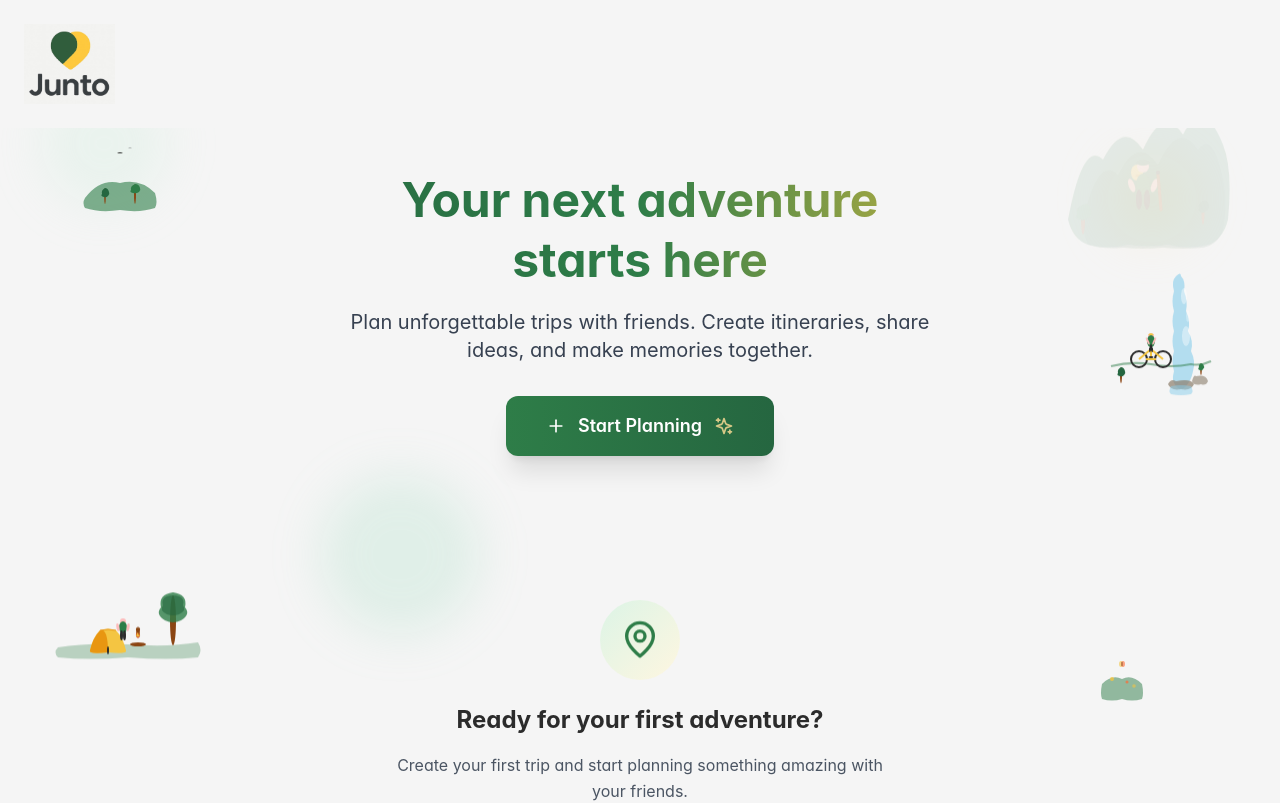
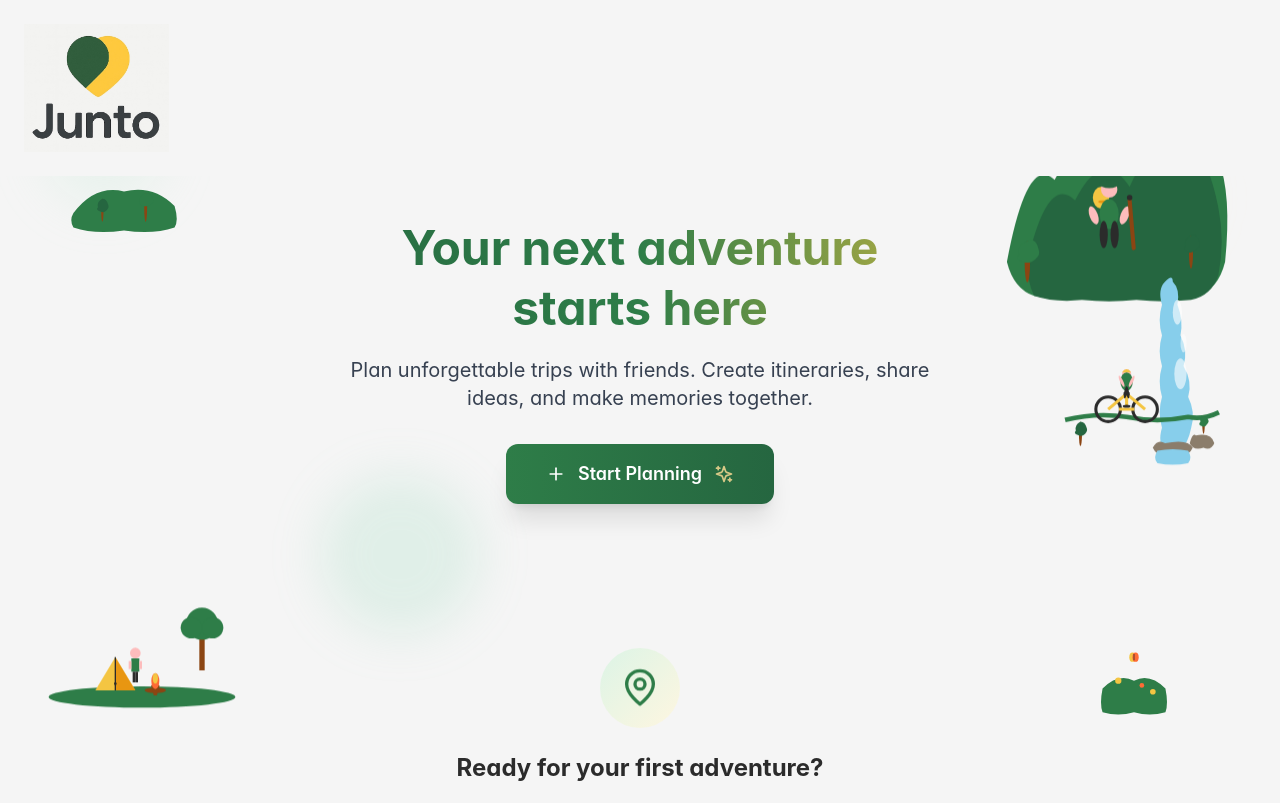
Before and after one commit to MimiLeinbach/Bolt-Hackathon, a React (Vite) app: page / in a window 1280 px wide. Shown: the top 803 px of the page. Built offline with nearby package versions, Linux system fonts and the light colour scheme.

Commit message:
Bigger Logo and Illustrations with Original Tent Design

```diff
--- a/src/components/shared/Layout.tsx
+++ b/src/components/shared/Layout.tsx
@@ -14,14 +14,14 @@ export default function Layout({ children }: LayoutProps) {
         <div className="absolute bottom-40 left-1/4 w-40 h-40 bg-forest-300/20 rounded-full blur-xl animate-float" style={{ animationDelay: '4s' }}></div>
       </div>
 
-      {/* Adventure Lifestyle Illustrations - Dynamic & Organic */}
+      {/* Adventure Lifestyle Illustrations - Bigger & More Prominent */}
       <div className="fixed inset-0 overflow-hidden pointer-events-none z-0">
-        {/* Mountain Hiker Illustration - Top Right (Large) */}
-        <div className="absolute top-16 right-8 opacity-10 animate-float" style={{ animationDelay: '1s' }}>
-          <svg width="200" height="220" viewBox="0 0 200 220" fill="none" xmlns="http://www.w3.org/2000/svg">
+        {/* Mountain Hiker Illustration - Top Right (Extra Large) */}
+        <div className="absolute top-12 right-6 opacity-12 animate-float" style={{ animationDelay: '1s' }}>
+          <svg width="280" height="300" viewBox="0 0 200 220" fill="none" xmlns="http://www.w3.org/2000/svg">
             {/* Organic Mountain Background */}
-            <path d="M20 160 Q35 80 55 100 Q75 60 95 90 Q115 45 135 75 Q155 35 175 85 Q185 110 180 160 Q175 180 160 185 Q140 190 120 185 Q100 188 80 185 Q60 190 40 185 Q25 180 20 160 Z" fill="#2E7D48" opacity="0.8"/>
-            <path d="M35 160 Q50 95 70 115 Q90 75 110 105 Q130 60 150 90 Q165 70 175 120 Q180 145 175 170 Q170 185 155 188 Q135 190 115 188 Q95 190 75 188 Q55 190 40 185 Q35 175 35 160 Z" fill="#256640" opacity="0.6"/>
+            <path d="M20 160 Q35 80 55 100 Q75 60 95 90 Q115 45 135 75 Q155 35 175 85 Q185 110 180 160 Q175 180 160 185 Q140 190 120 185 Q100 188 80 185 Q60 190 40 185 Q25 180 20 160 Z" fill="#2E7D48"/>
+            <path d="M35 160 Q50 95 70 115 Q90 75 110 105 Q130 60 150 90 Q165 70 175 120 Q180 145 175 170 Q170 185 155 188 Q135 190 115 188 Q95 190 75 188 Q55 190 40 185 Q35 175 35 160 Z" fill="#256640"/>
 
             {/* Hiker Figure */}
             <g transform="translate(95, 125)">
@@ -64,67 +64,68 @@ export default function Layout({ children }: LayoutProps) {
           </svg>
         </div>
 
-        {/* Camping Scene - Bottom Left (Medium, moved away from text) */}
-        <div className="absolute bottom-32 left-12 opacity-12 animate-float" style={{ animationDelay: '3s' }}>
-          <svg width="160" height="120" viewBox="0 0 160 120" fill="none" xmlns="http://www.w3.org/2000/svg">
-            {/* Organic Ground */}
-            <path d="M10 105 Q40 100 80 102 Q120 105 150 100 Q155 108 150 115 Q120 118 80 115 Q40 118 10 115 Q5 110 10 105 Z" fill="#2E7D48" opacity="0.3"/>
+        {/* Original Camping Scene - Bottom Left (Large) */}
+        <div className="absolute bottom-20 left-8 opacity-14 animate-float" style={{ animationDelay: '3s' }}>
+          <svg width="220" height="160" viewBox="0 0 160 120" fill="none" xmlns="http://www.w3.org/2000/svg">
+            {/* Ground */}
+            <ellipse cx="80" cy="110" rx="70" ry="8" fill="#2E7D48"/>
 
-            {/* Large Organic Tree */}
+            {/* Tree */}
             <g transform="translate(125, 60)">
-              <ellipse cx="0" cy="18" rx="3" ry="25" fill="#8B4513"/>
-              <path d="M0 -10 Q-15 -8 -12 5 Q-18 12 -8 18 Q0 22 8 18 Q18 12 12 5 Q15 -8 0 -10 Z" fill="#2E7D48" opacity="0.8"/>
-              <path d="M-6 -6 Q-12 -4 -10 3 Q-14 8 -6 12 Q0 14 6 12 Q14 8 10 3 Q12 -4 6 -6 Q0 -8 -6 -6 Z" fill="#256640" opacity="0.6"/>
+              <rect x="-2" y="0" width="4" height="30" fill="#8B4513"/>
+              <circle cx="0" cy="-5" r="12" fill="#2E7D48"/>
+              <circle cx="-8" cy="-2" r="8" fill="#2E7D48"/>
+              <circle cx="8" cy="-2" r="8" fill="#2E7D48"/>
             </g>
 
-            {/* Organic Tent */}
+            {/* Tent */}
             <g transform="translate(60, 80)">
-              <path d="M0 30 Q-20 32 -18 28 Q-15 15 -8 8 Q0 5 8 8 Q15 15 18 28 Q20 32 0 30 Z" fill="#F4C542"/>
-              <path d="M0 30 Q-20 32 -18 28 Q-15 15 -8 8 Q0 5 0 30 Z" fill="#e89611"/>
-              <ellipse cx="0" cy="28" rx="1" ry="4" fill="#2B2B2B"/>
-              <path d="M-8 8 Q0 6 8 8" stroke="#e89611" strokeWidth="1"/>
+              <polygon points="0,0 -15,25 15,25" fill="#F4C542"/>
+              <polygon points="0,0 0,25 15,25" fill="#e89611"/>
+              <line x1="0" y1="0" x2="0" y2="25" stroke="#2B2B2B" strokeWidth="1"/>
+              <circle cx="0" cy="20" r="1" fill="#2B2B2B"/>
             </g>
 
-            {/* Organic Campfire */}
+            {/* Campfire */}
             <g transform="translate(90, 90)">
-              <ellipse cx="0" cy="12" rx="8" ry="2" fill="#8B4513"/>
-              <ellipse x="-5" y="8" rx="1.5" ry="5" fill="#8B4513" transform="rotate(-15)"/>
-              <ellipse x="3" y="8" rx="1.5" ry="5" fill="#8B4513" transform="rotate(15)"/>
-              <ellipse x="-1" y="6" rx="1" ry="6" fill="#8B4513"/>
-              {/* Organic Fire */}
-              <path d="M0 6 Q-3 2 -1 0 Q1 1 0 3 Q2 1 1 0 Q3 2 0 6" fill="#ff6b35" opacity="0.8"/>
-              <path d="M-2 4 Q-1 1 0 0 Q1 1 0 3 Q1 1 2 4" fill="#F4C542" opacity="0.9"/>
+              <ellipse cx="0" cy="15" rx="8" ry="2" fill="#8B4513"/>
+              <rect x="-6" y="10" width="2" height="8" fill="#8B4513" transform="rotate(-15)"/>
+              <rect x="4" y="10" width="2" height="8" fill="#8B4513" transform="rotate(15)"/>
+              <rect x="-1" y="8" width="2" height="10" fill="#8B4513"/>
+              {/* Fire */}
+              <ellipse cx="0" cy="8" rx="3" ry="6" fill="#ff6b35"/>
+              <ellipse cx="0" cy="6" rx="2" ry="4" fill="#F4C542"/>
             </g>
 
-            {/* Camper Figure */}
+            {/* Camper */}
             <g transform="translate(75, 85)">
-              <circle cx="0" cy="-6" r="3" fill="#fdbcbc"/>
-              <ellipse cx="0" cy="0" rx="4" ry="6" fill="#2E7D48"/>
-              <ellipse cx="-5" cy="-1" rx="1.5" ry="4" fill="#fdbcbc" transform="rotate(-10)"/>
-              <ellipse cx="5" cy="-1" rx="1.5" ry="4" fill="#fdbcbc" transform="rotate(10)"/>
-              <ellipse cx="-1.5" cy="8" rx="1.5" ry="5" fill="#2B2B2B"/>
-              <ellipse cx="1.5" cy="8" rx="1.5" ry="5" fill="#2B2B2B"/>
+              <circle cx="0" cy="-8" r="4" fill="#fdbcbc"/>
+              <rect x="-3" y="-4" width="6" height="10" fill="#2E7D48"/>
+              <rect x="-5" y="-2" width="2" height="6" fill="#fdbcbc"/>
+              <rect x="3" y="-2" width="2" height="6" fill="#fdbcbc"/>
+              <rect x="-2" y="6" width="2" height="8" fill="#2B2B2B"/>
+              <rect x="0" y="6" width="2" height="8" fill="#2B2B2B"/>
             </g>
           </svg>
         </div>
 
-        {/* NEW: Biking by Waterfall - Middle Right (Small) */}
-        <div className="absolute top-1/3 right-16 opacity-11 animate-float" style={{ animationDelay: '5s' }}>
-          <svg width="110" height="130" viewBox="0 0 110 130" fill="none" xmlns="http://www.w3.org/2000/svg">
+        {/* Biking by Waterfall - Middle Right (Medium-Large) */}
+        <div className="absolute top-1/3 right-12 opacity-13 animate-float" style={{ animationDelay: '5s' }}>
+          <svg width="180" height="200" viewBox="0 0 110 130" fill="none" xmlns="http://www.w3.org/2000/svg">
             {/* Organic Waterfall Background */}
-            <path d="M75 10 Q80 15 78 25 Q82 35 80 45 Q85 55 82 65 Q88 75 85 85 Q90 95 87 105 Q85 115 80 120 Q75 125 70 120 Q65 115 68 105 Q65 95 68 85 Q65 75 68 65 Q65 55 68 45 Q65 35 68 25 Q65 15 70 10 Q75 5 75 10 Z" fill="#87CEEB" opacity="0.6"/>
+            <path d="M75 10 Q80 15 78 25 Q82 35 80 45 Q85 55 82 65 Q88 75 85 85 Q90 95 87 105 Q85 115 80 120 Q75 125 70 120 Q65 115 68 105 Q65 95 68 85 Q65 75 68 65 Q65 55 68 45 Q65 35 68 25 Q65 15 70 10 Q75 5 75 10 Z" fill="#87CEEB"/>
 
             {/* Waterfall Mist */}
-            <ellipse cx="78" cy="30" rx="3" ry="8" fill="#ffffff" opacity="0.4"/>
-            <ellipse cx="82" cy="50" rx="2" ry="6" fill="#ffffff" opacity="0.3"/>
-            <ellipse cx="80" cy="70" rx="4" ry="10" fill="#ffffff" opacity="0.4"/>
+            <ellipse cx="78" cy="30" rx="3" ry="8" fill="#ffffff" opacity="0.6"/>
+            <ellipse cx="82" cy="50" rx="2" ry="6" fill="#ffffff" opacity="0.5"/>
+            <ellipse cx="80" cy="70" rx="4" ry="10" fill="#ffffff" opacity="0.6"/>
 
             {/* Organic Rocks */}
-            <path d="M70 115 Q85 112 88 118 Q85 125 75 123 Q65 125 62 118 Q65 112 70 115 Z" fill="#8B7D6B" opacity="0.7"/>
-            <path d="M90 110 Q100 108 102 115 Q100 120 95 118 Q88 120 86 115 Q88 108 90 110 Z" fill="#8B7D6B" opacity="0.6"/>
+            <path d="M70 115 Q85 112 88 118 Q85 125 75 123 Q65 125 62 118 Q65 112 70 115 Z" fill="#8B7D6B"/>
+            <path d="M90 110 Q100 108 102 115 Q100 120 95 118 Q88 120 86 115 Q88 108 90 110 Z" fill="#8B7D6B"/>
 
             {/* Organic Trail */}
-            <path d="M5 100 Q25 95 45 98 Q65 102 85 98 Q95 100 105 95" stroke="#2E7D48" strokeWidth="2" fill="none" opacity="0.5"/>
+            <path d="M5 100 Q25 95 45 98 Q65 102 85 98 Q95 100 105 95" stroke="#2E7D48" strokeWidth="3" fill="none"/>
 
             {/* Bicycle */}
             <g transform="translate(45, 85)">
@@ -172,15 +173,15 @@ export default function Layout({ children }: LayoutProps) {
             </g>
 
             {/* Water Pool at Bottom */}
-            <path d="M65 120 Q75 118 85 120 Q88 125 85 128 Q75 130 65 128 Q62 125 65 120 Z" fill="#87CEEB" opacity="0.5"/>
+            <path d="M65 120 Q75 118 85 120 Q88 125 85 128 Q75 130 65 128 Q62 125 65 120 Z" fill="#87CEEB"/>
           </svg>
         </div>
 
-        {/* NEW: Small Organic Nature Element - Top Left */}
-        <div className="absolute top-32 left-20 opacity-8 animate-float" style={{ animationDelay: '7s' }}>
-          <svg width="80" height="90" viewBox="0 0 80 90" fill="none" xmlns="http://www.w3.org/2000/svg">
+        {/* Small Organic Nature Element - Top Left (Medium) */}
+        <div className="absolute top-28 left-16 opacity-11 animate-float" style={{ animationDelay: '7s' }}>
+          <svg width="120" height="130" viewBox="0 0 80 90" fill="none" xmlns="http://www.w3.org/2000/svg">
             {/* Organic Hill */}
-            <path d="M5 70 Q20 50 40 55 Q60 50 75 65 Q78 75 75 80 Q60 85 40 82 Q20 85 5 80 Q2 75 5 70 Z" fill="#2E7D48" opacity="0.6"/>
+            <path d="M5 70 Q20 50 40 55 Q60 50 75 65 Q78 75 75 80 Q60 85 40 82 Q20 85 5 80 Q2 75 5 70 Z" fill="#2E7D48"/>
 
             {/* Small Organic Trees */}
             <g transform="translate(25, 65)">
@@ -194,29 +195,29 @@ export default function Layout({ children }: LayoutProps) {
 
             {/* Flying Bird */}
             <g transform="translate(40, 25)">
-              <path d="M-3 0 Q0 -2 3 0 Q0 1 -3 0" fill="#2B2B2B" opacity="0.7"/>
+              <path d="M-3 0 Q0 -2 3 0 Q0 1 -3 0" fill="#2B2B2B"/>
             </g>
             <g transform="translate(50, 20)">
-              <path d="M-2 0 Q0 -1 2 0 Q0 0.5 -2 0" fill="#2B2B2B" opacity="0.5"/>
+              <path d="M-2 0 Q0 -1 2 0 Q0 0.5 -2 0" fill="#2B2B2B"/>
             </g>
           </svg>
         </div>
 
-        {/* NEW: Tiny Organic Element - Bottom Right */}
-        <div className="absolute bottom-24 right-32 opacity-9 animate-float" style={{ animationDelay: '9s' }}>
-          <svg width="60" height="70" viewBox="0 0 60 70" fill="none" xmlns="http://www.w3.org/2000/svg">
+        {/* Tiny Organic Element - Bottom Right (Medium) */}
+        <div className="absolute bottom-20 right-24 opacity-12 animate-float" style={{ animationDelay: '9s' }}>
+          <svg width="100" height="110" viewBox="0 0 60 70" fill="none" xmlns="http://www.w3.org/2000/svg">
             {/* Small Organic Bush */}
-            <path d="M10 50 Q20 40 30 45 Q40 40 50 50 Q52 60 50 65 Q40 68 30 65 Q20 68 10 65 Q8 60 10 50 Z" fill="#2E7D48" opacity="0.5"/>
+            <path d="M10 50 Q20 40 30 45 Q40 40 50 50 Q52 60 50 65 Q40 68 30 65 Q20 68 10 65 Q8 60 10 50 Z" fill="#2E7D48"/>
 
             {/* Flowers */}
-            <circle cx="20" cy="45" r="2" fill="#F4C542" opacity="0.8"/>
-            <circle cx="35" cy="48" r="1.5" fill="#ff6b35" opacity="0.7"/>
-            <circle cx="42" cy="52" r="1.8" fill="#F4C542" opacity="0.6"/>
+            <circle cx="20" cy="45" r="2" fill="#F4C542"/>
+            <circle cx="35" cy="48" r="1.5" fill="#ff6b35"/>
+            <circle cx="42" cy="52" r="1.8" fill="#F4C542"/>
 
             {/* Small Butterfly */}
             <g transform="translate(30, 30)">
-              <ellipse cx="-1" cy="0" rx="2" ry="3" fill="#F4C542" opacity="0.6"/>
-              <ellipse cx="1" cy="0" rx="2" ry="3" fill="#ff6b35" opacity="0.6"/>
+              <ellipse cx="-1" cy="0" rx="2" ry="3" fill="#F4C542"/>
+              <ellipse cx="1" cy="0" rx="2" ry="3" fill="#ff6b35"/>
               <line x1="0" y1="-2" x2="0" y2="2" stroke="#2B2B2B" strokeWidth="0.5"/>
             </g>
           </svg>
@@ -227,12 +228,12 @@ export default function Layout({ children }: LayoutProps) {
       <header className="relative z-10 px-6 py-6 bg-light-gray">
         <div className="max-w-7xl mx-auto">
           <div className="flex items-center justify-start">
-            {/* Junto Logo - Properly sized and positioned */}
+            {/* Junto Logo - Much Bigger and More Prominent */}
             <div className="flex items-center">
               <img
                 src="/Juntobig.jpg"
                 alt="Junto Logo"
-                className="h-20 w-auto object-contain object-center"
+                className="h-32 w-auto object-contain object-center"
               />
             </div>
           </div>
```
